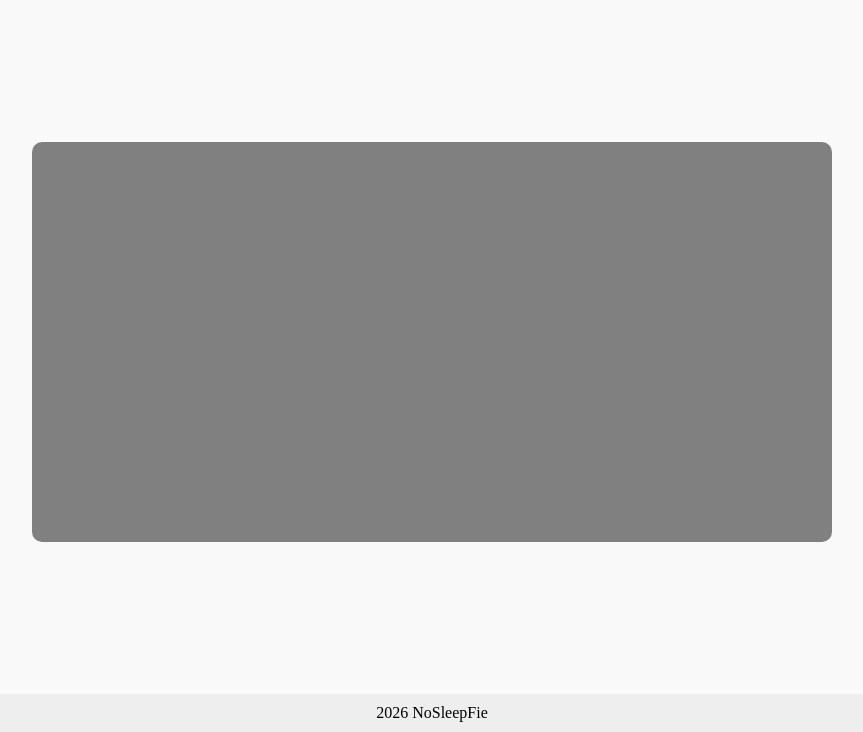
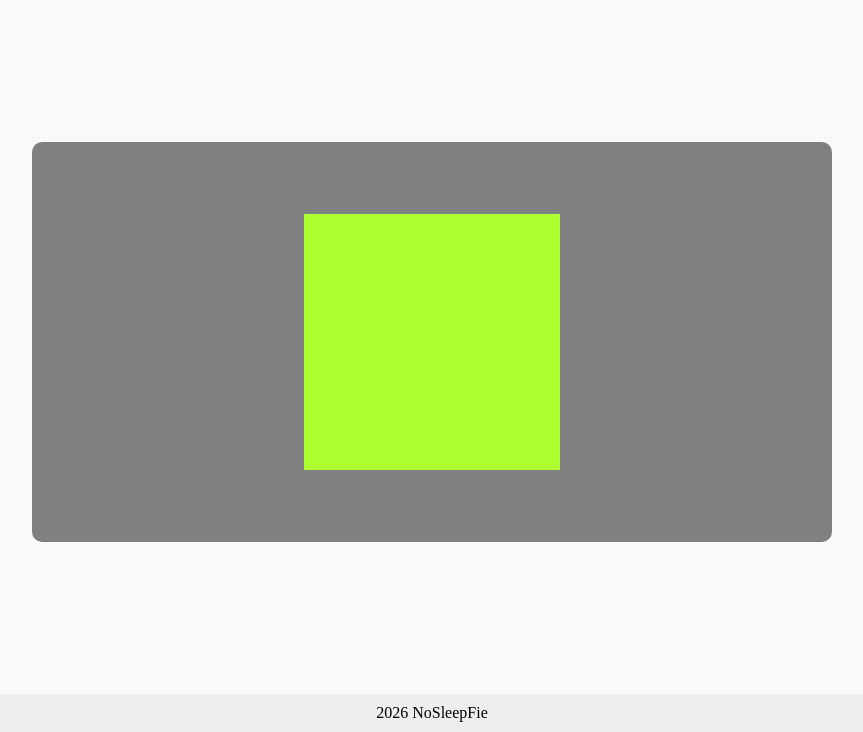
Before and after one commit to Rafie-azfa/Odin-Project-Etch-A-Sketch-Scratch, a plain HTML site: page index.html in a window 1280 px wide. Shown: the part 68-800 px from the top of the page, without its empty margins (208-1071 px from the left). Drawn offline with Linux system fonts and the light colour scheme.

Commit message:
add screen
container for the soon to be grid shaped 16x16 grid

```diff
--- a/index.html
+++ b/index.html
@@ -15,7 +15,9 @@
       </header>
 
       <main class="main">
-        <div class="handheld"></div>
+        <div class="handheld">
+          <div id="" class="screen"></div>
+        </div>
       </main>
 
       <footer class="footer">
```
